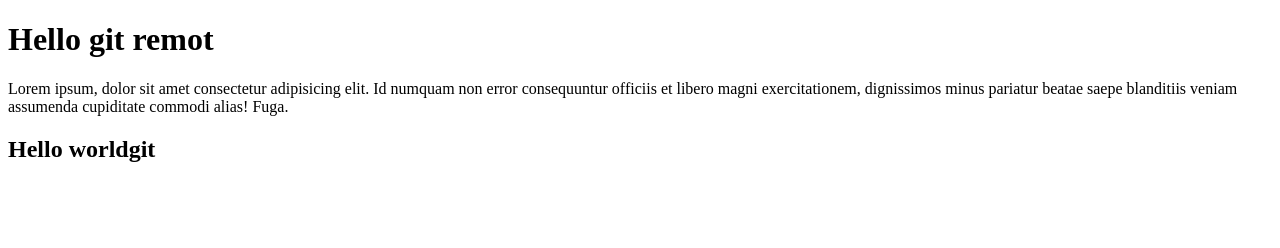
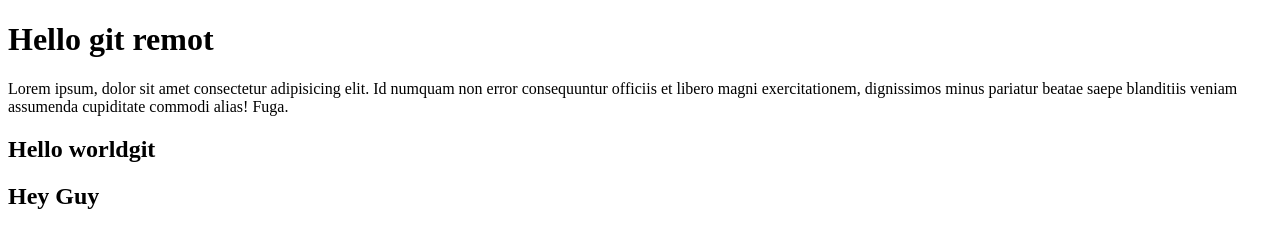
Before and after one commit to KreanVakhim/My-project-a, a plain HTML site: page index.html in a window 1280 px wide. Drawn offline with Linux system fonts and the light colour scheme.

Commit message:
index a.html

```diff
--- a/index.html
+++ b/index.html
@@ -9,5 +9,6 @@
     <h1>Hello git remot</h1>
     <p>Lorem ipsum, dolor sit amet consectetur adipisicing elit. Id numquam non error consequuntur officiis et libero magni exercitationem, dignissimos minus pariatur beatae saepe blanditiis veniam assumenda cupiditate commodi alias! Fuga.</p>
     <h2>Hello worldgit</h2>
+    <h2>Hey Guy</h2>
 </body>
 </html>
```
